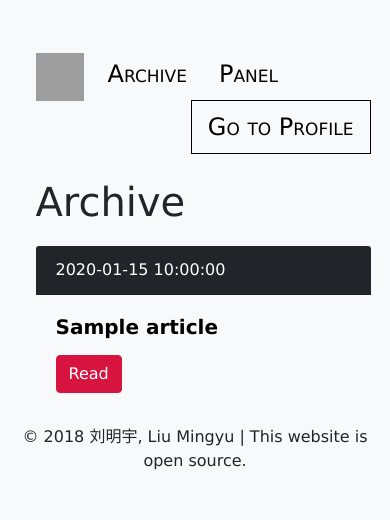
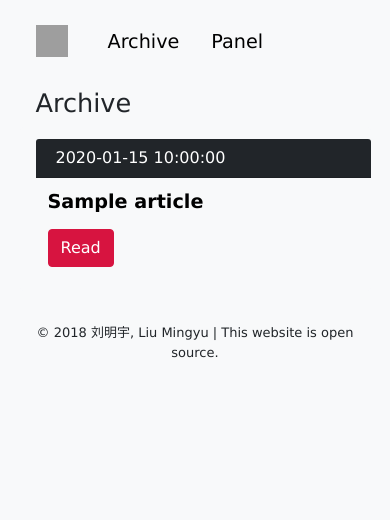
Before and after one commit to lyming90/csming, a Flask app: template templates/archive/index.html in a window 390 px wide. Shown: the top 520 px of the page. Run offline with Flask 2, Linux system fonts and the light colour scheme; the template is opened without the code that fills it: most values are stand-ins (such as "Sample title", 1, 10 or a date in 2020); parts of the project's set-up code (start-up, migrations or seed data) failed here and were passed over; some libraries are stand-ins or nearby versions; grey boxes are pictures that could not be loaded.

Commit message:
Added mobile view

```diff
--- a/static/style/bw.css
+++ b/static/style/bw.css
@@ -1,12 +1,15 @@
+:root {
+    --dark: #212529;
+    --light: #f8f9fa;
+}
+
 body {
-    background-color: #f8f9fa;
-    margin-top: 3rem;
-    margin-left: 5%;
-    margin-right: 5%;
-    margin-bottom: 3rem;
+    margin: 3rem 10%;
     font-family: Verdana, Helvetica, Arial, sans-serif;
     font-weight: normal;
     font-size: 16px;
+    background-color: var(--light);
+    color: var(--dark);
 }
 
 strong {
@@ -18,10 +21,11 @@
 }
 
 .nav {
-    /* position: absolute; */
-    /* min-width: 720px; */
     font-size: 1.5rem;
-    font-variant: small-caps;
+}
+
+.nav a:hover {
+    text-decoration: none;
 }
 
 .nav-link {
@@ -108,3 +112,69 @@
 load-more {
     display: none;
 }
+
+#copyright {
+    margin-top: 2rem;
+}
+
+/* for mobile */
+@media screen and (max-width: 720px) {
+    body {
+        margin: 5% 5%;
+    }
+
+    h1 {
+        font-size: 1.6rem;
+    }
+
+    h2 {
+        font-size: 1.6rem;
+    }
+
+    h3 {
+        font-size: 1.6rem;
+    }
+
+    h4 {
+        font-size: 1.6rem;
+    }
+
+    h5 {
+        font-size: 1.6rem;
+    }
+
+    .nav {
+        font-size: 1.2rem;
+    }
+
+    .card-title {
+        font-size: 1.2rem;
+    }
+
+    .card-header {
+        padding-top: 0.45rem;
+        padding-bottom: 0.45rem;
+    }
+
+    .card-body {
+        padding: 0.75rem;
+    }
+
+    #go-profile {
+        display: none;
+    }
+
+    #post-date {
+        font-size: 70% !important;
+    }
+
+    #M-icon {
+        /* display: none; */
+        width: 2rem !important;
+        height: 2rem !important;
+    }
+
+    #copyright {
+        font-size: small;
+    }
+}
--- a/templates/archive/index.html
+++ b/templates/archive/index.html
@@ -8,7 +8,7 @@
 
 {% block body %}
     <nav class="nav mb-4">
-        <a class="nav-link navbar-brand icon-M" href="/archive"><img style="width: 3rem; height: 3rem;" src="{{ url_for('static', filename='img/icon/M.svg')}}"></a>
+        <a class="nav-link navbar-brand icon-M" href="/archive"><img id="M-icon" style="width: 3rem; height: 3rem;" src="{{ url_for('static', filename='img/icon/M.svg')}}"></a>
         <a class="nav-link" href="#">Archive</a>
         <!-- <a class="nav-link" href="#">Gallery</a> -->
         <a class="nav-link" href="/archive/panel">Panel</a>
@@ -29,7 +29,7 @@
                     <h5 class="card-title"><a href="archive/{{article['alias']}}" style="color: black;"><strong>{{article['title']}}</strong></a></h5>
                     <!-- <p class="card-text">{{article['body'][0:250] | striptags}}</p> -->
                     <p class="card-text">{{article['preview'] | safe}}</p>
-                    <a href="archive/{{article['alias']}}" class="btn btn-primary" style="background-color: rgb(215,20,64); border-color: rgb(215,20,64)">Read</a>
+                    <a href="archive/{{article['alias']}}" class="btn btn-primary read-btn" style="background-color: rgb(215,20,64); border-color: rgb(215,20,64)">Read</a>
                 </div>
             </div>
         </li>
@@ -38,8 +38,4 @@
 
 
 
-
-
-
-
 {% endblock %}
```
Also changed, not shown: templates/archive/article.html (+8 -8 lines).
